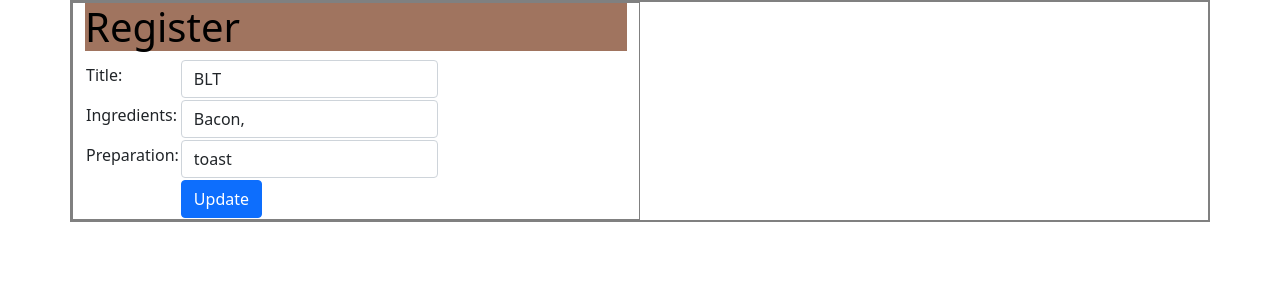
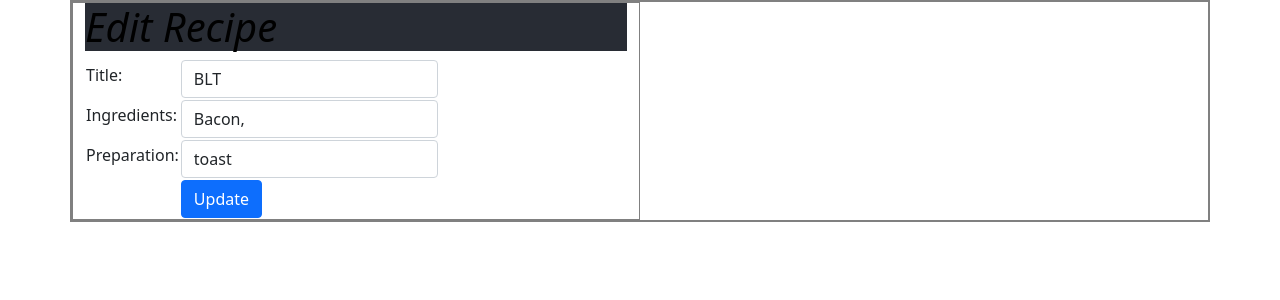
Before and after one commit to fernando-olazo/Word-to-Mouth, a Django app: page /myaccount/1 in a window 1280 px wide. Shown: the top 300 px of the page. Run offline with Django 3.2, Linux system fonts and the light colour scheme; data comes from the database, SQL or seed files in the repository; both versions use the stored data as it was after the commit.

Commit message:
small changes

```diff
--- a/login_app/static/css/login_style.css
+++ b/login_app/static/css/login_style.css
@@ -1,6 +1,7 @@
 h1{
     color:black;
-    background-color: rgb(160, 116, 95);
+    background-color: rgb(40, 44, 52);
+    font-style: italic;
 }
 
 div{
--- a/login_app/templates/edit.html
+++ b/login_app/templates/edit.html
@@ -14,7 +14,7 @@
     <div class="container">
         <div class="row">
             <div class="col-6">
-                <h1>Register</h1>
+                <h1>Edit Recipe</h1>
                 <form action="/{{edit_recipe.id}}/update" method="POST">
                     {% csrf_token %}
                     <table>
--- a/login_app/templates/user_recipes.html
+++ b/login_app/templates/user_recipes.html
@@ -13,15 +13,16 @@
 <body>
     <div class="container">
         <div class="row">
-            <div class="col-5">
+            <div>
                 <h1>{{user.first_name}} {{user.last_name}}'s Recipes</h1>
                 {% for recipe in all_recipes %}
                 <p>{{ recipe.r_title }}</p>
                 <p>{{ recipe.ingredients }}</p>
                 <p>{{ recipe.preparation }}</p>
+                <a href="/myaccount/{{recipe.id}}">Edit My Recipe</a>
                 {% endfor %}
             </div>
-            <div class="col-2 offset-5">
+            <div>
                 <a href="/recipes">Back</a> | <a href="logout">Logout</a>
             </div>
         </div>
--- a/wordtomouth/templates/recipes.html
+++ b/wordtomouth/templates/recipes.html
@@ -36,7 +36,8 @@
                 </div>
                 <div class="col-6">
                     <div class="offset-5">
-                        <a href="/myaccount/{{this_user.id}}">Edit My Recipe</a> | <a href="logout">Logout</a><br><br>
+                        <a href="logout">Logout</a><br><br>
+                        <h4>Post a Recipe</h4>
                         <form action="/recipe/create" method="POST">
                             {% csrf_token %}
                             <label>
--- a/wordtomouth/views.py
+++ b/wordtomouth/views.py
@@ -34,7 +34,7 @@ def delete_recipe(request, recipe_id):
     if request.method != 'POST' or 'user_id' not in request.session:
         return redirect('/')
     #specify the message
-    this_recipe= Quote.objects.get(id=recipe_id)
+    this_recipe= Recipe.objects.get(id=recipe_id)
     #delete
     this_recipe.delete()
     return redirect('/recipes')
```
Also changed, not shown: db.sqlite3.
